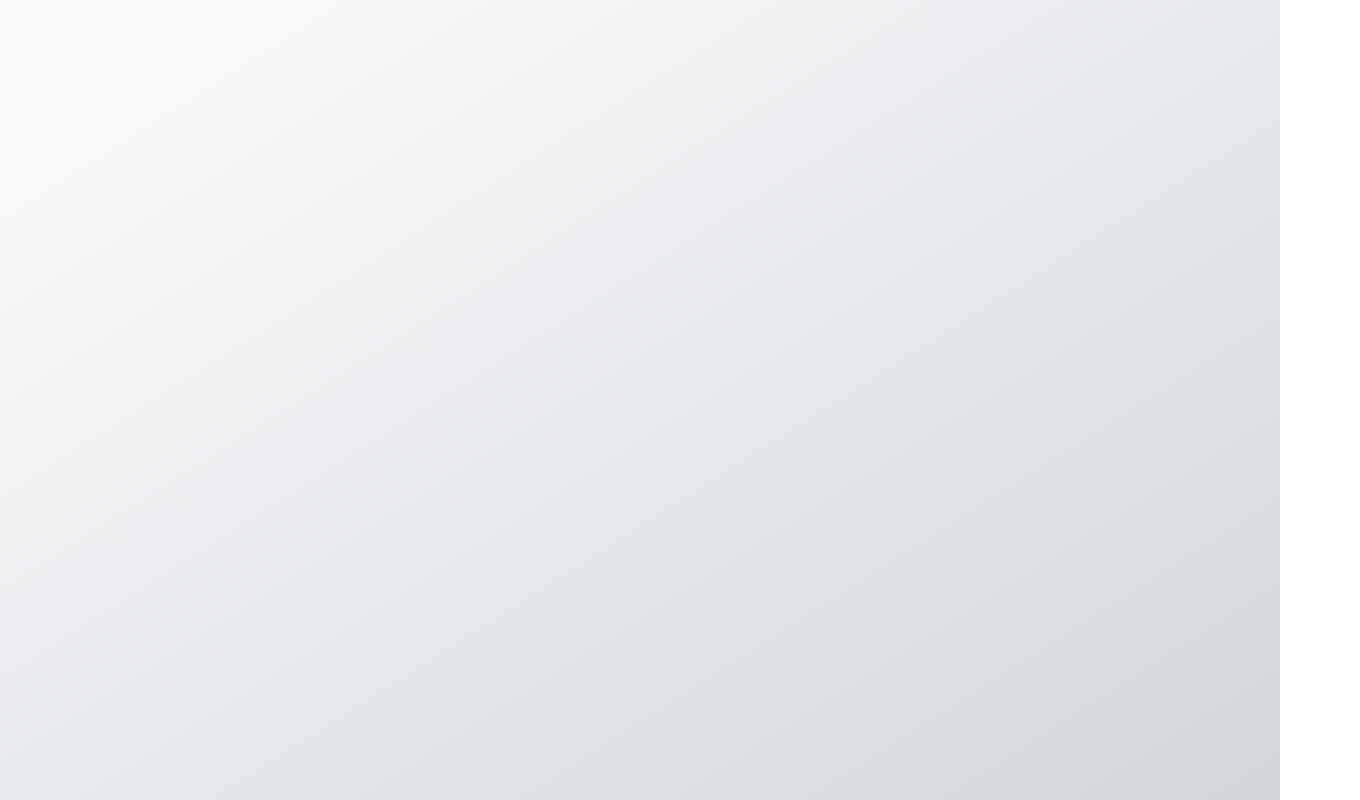
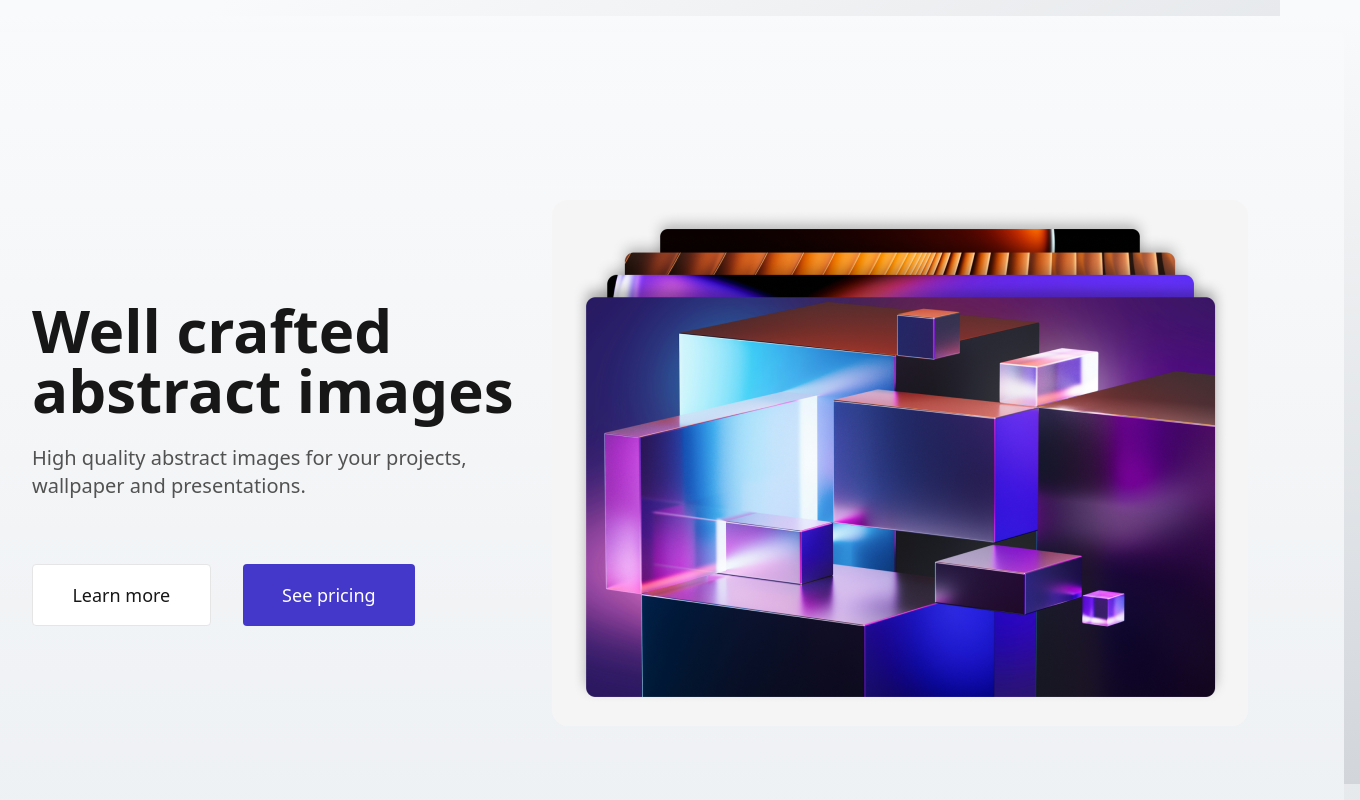
Before and after one commit to amandaguan-ag/marketing, a Next.js app: page /hero-simple in a window 1280 px wide. Shown: the top 800 px of the page, 1360 px wide, since content can reach past the window. Built offline with nearby package versions, Linux system fonts and the light colour scheme.

Commit message:
Add contents

```diff
--- a/src/components/HeroSimple.js
+++ b/src/components/HeroSimple.js
@@ -1,9 +1,59 @@
 import PropTypes from "prop-types";
+import Image from "next/image";
 
-const HeroSimple = ({}) => {
-  return;
+const HeroSimple = ({ title, description, imageSrc }) => {
+  return (
+    <div className="h-[768px] flex flex-col bg-gradient-to-b from-gray-50 to-[#d2d6db]">
+      <div className="flex grow w-[1440px] p-4 mx-auto">
+        <div className="flex flex-col justify-center self-stretch grow bg-gradient-to-b from-gray-50 to-[#edf0f3] py-2 rounded-md">
+          <div className="flex flex-col self-stretch rounded-lg">
+            <div className="flex justify-center items-center gap-8 self-stretch p-24">
+              <div className="w-[488px] flex flex-col justify-center gap-16">
+                <div className="flex flex-col justify-center gap-6 self-stretch">
+                  <span className="font-semibold text-6xl text-neutral-900">
+                    {title}
+                  </span>
+                  <span className="font-normal text-xl text-neutral-600">
+                    {description}
+                  </span>
+                </div>
+                <div className="w-[383px] flex gap-8">
+                  <div className="flex justify-center items-center gap-2.5 grow bg-white px-6 py-4 rounded border-[0.5px] border-solid border-neutral-200">
+                    <div className="flex justify-center items-center px-0.5">
+                      <span className="font-medium text-lg text-neutral-900">
+                        Learn more
+                      </span>
+                    </div>
+                  </div>
+                  <div className="flex justify-center items-center gap-2.5 grow bg-indigo-700 px-6 py-4 rounded">
+                    <div className="flex justify-center items-center px-0.5">
+                      <span className="font-medium text-lg text-white">
+                        See pricing
+                      </span>
+                    </div>
+                  </div>
+                </div>
+              </div>
+              <Image
+                src={imageSrc}
+                alt="Hero Image"
+                className="flex justify-center items-center grow object-cover py-16 rounded-2xl"
+                width={488}
+                height={300}
+                priority
+              />
+            </div>
+          </div>
+        </div>
+      </div>
+    </div>
+  );
 };
 
-HeroSimple.propTypes = {};
+HeroSimple.propTypes = {
+  title: PropTypes.string.isRequired,
+  description: PropTypes.string.isRequired,
+  imageSrc: PropTypes.string.isRequired,
+};
 
 export default HeroSimple;
--- a/src/pages/hero-simple.js
+++ b/src/pages/hero-simple.js
@@ -3,7 +3,11 @@ import HeroSimple from "../components/HeroSimple";
 export default function HeroSimplePage() {
   return (
     <main className="min-h-screen flex justify-center items-center">
-      <HeroSimple />
+      <HeroSimple
+        title="Well crafted abstract images"
+        description="High quality abstract images for your projects, wallpaper and presentations."
+        imageSrc="/prism.png"
+      />
     </main>
   );
 }
```
